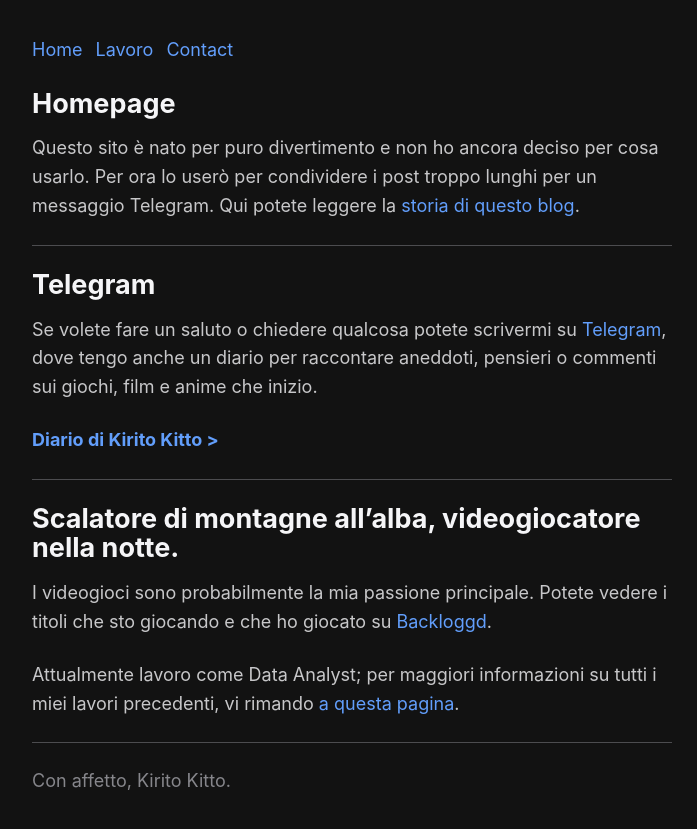
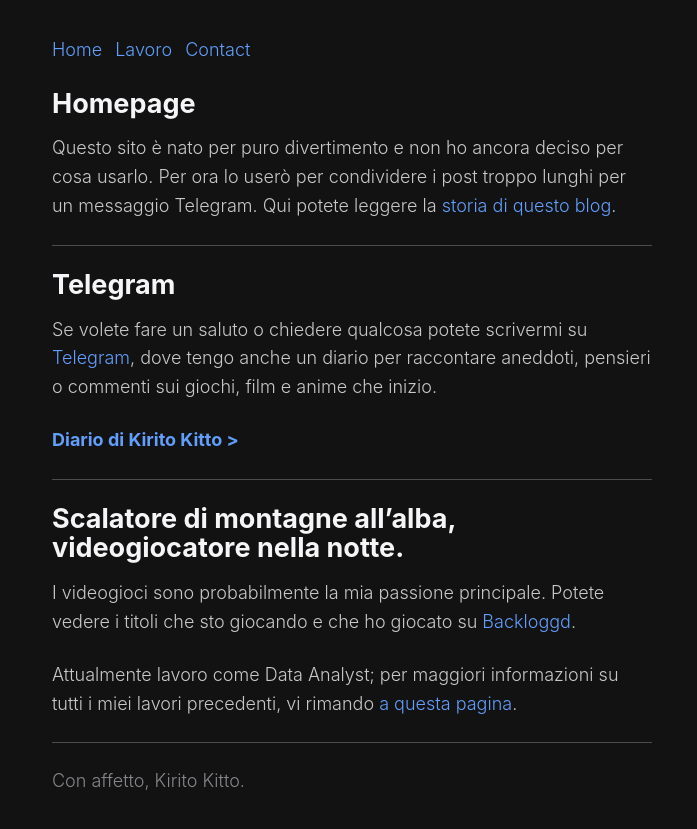
Before and after one commit to KiritoKitto/kiritokitto.github.io, a Jekyll site: the page built from index.md, in a window 1280 px wide. Shown: the top 829 px of the page, without its empty margins (288-985 px from the left). Built offline with Jekyll 4.4.1, drawn with Linux system fonts in a browser that asks for light colours; some web fonts are replaced; our own code applies the rules of GitHub Pages for plain Markdown files.

Commit message:
font test

```diff
--- a/css/dark.css
+++ b/css/dark.css
@@ -14,3 +14,7 @@
     --color-link-primary: rgb(98,158,251);
     --color-link-secondary: rgb(255, 214, 10);
 }
+
+
+    /*--font-title: 'Inter Tight', system-ui;
+    --font: 'Inter', system-ui;*/
--- a/css/style.css
+++ b/css/style.css
@@ -1,7 +1,7 @@
 @import url('instagram.css');
 
 :root {
-    --width: 640px;
+    --width: 600px;
 
     --font-size: 18px;
     --font-line: 1.6;
@@ -26,6 +26,7 @@
     max-width: var(--width);
 
     font-family: var(--font);
+    font-weight: 300;
     font-size: var(--font-size);
     line-height: var(--font-line);
     color: var(--color-secondary);
```
